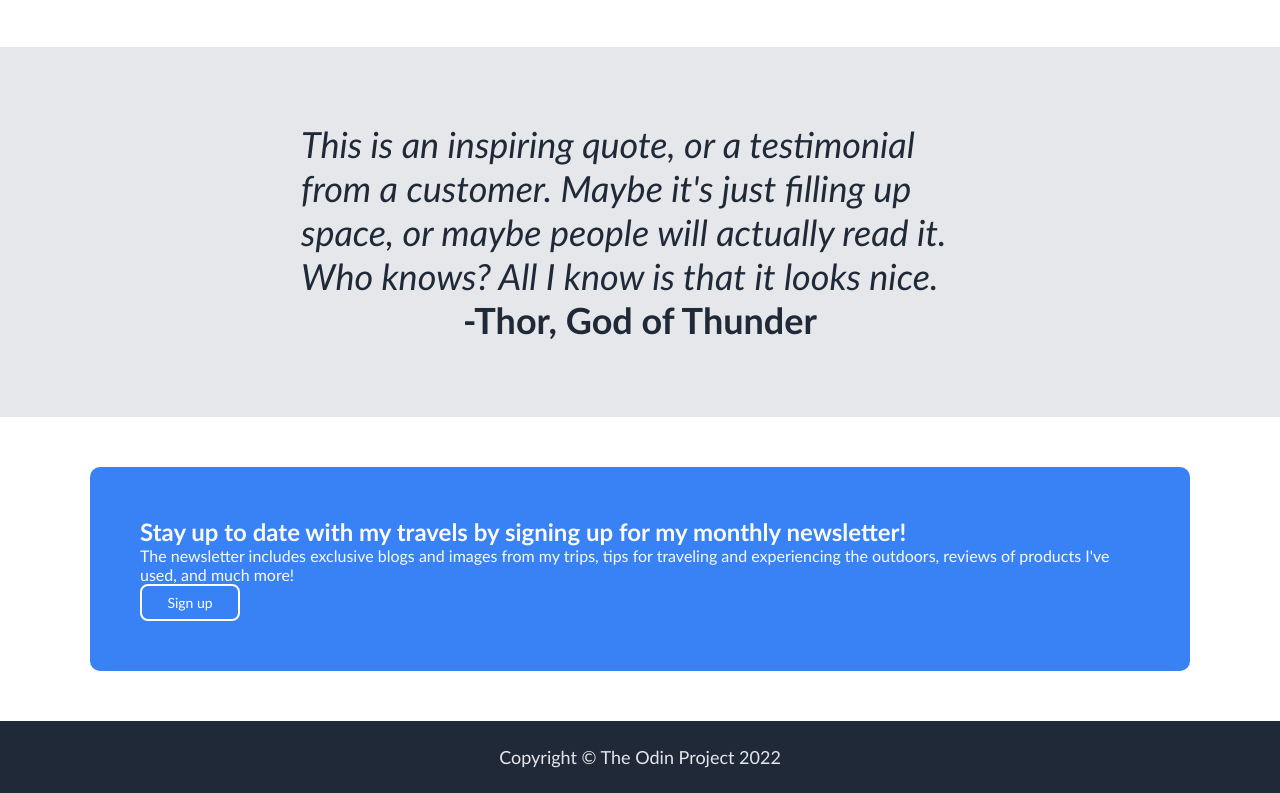
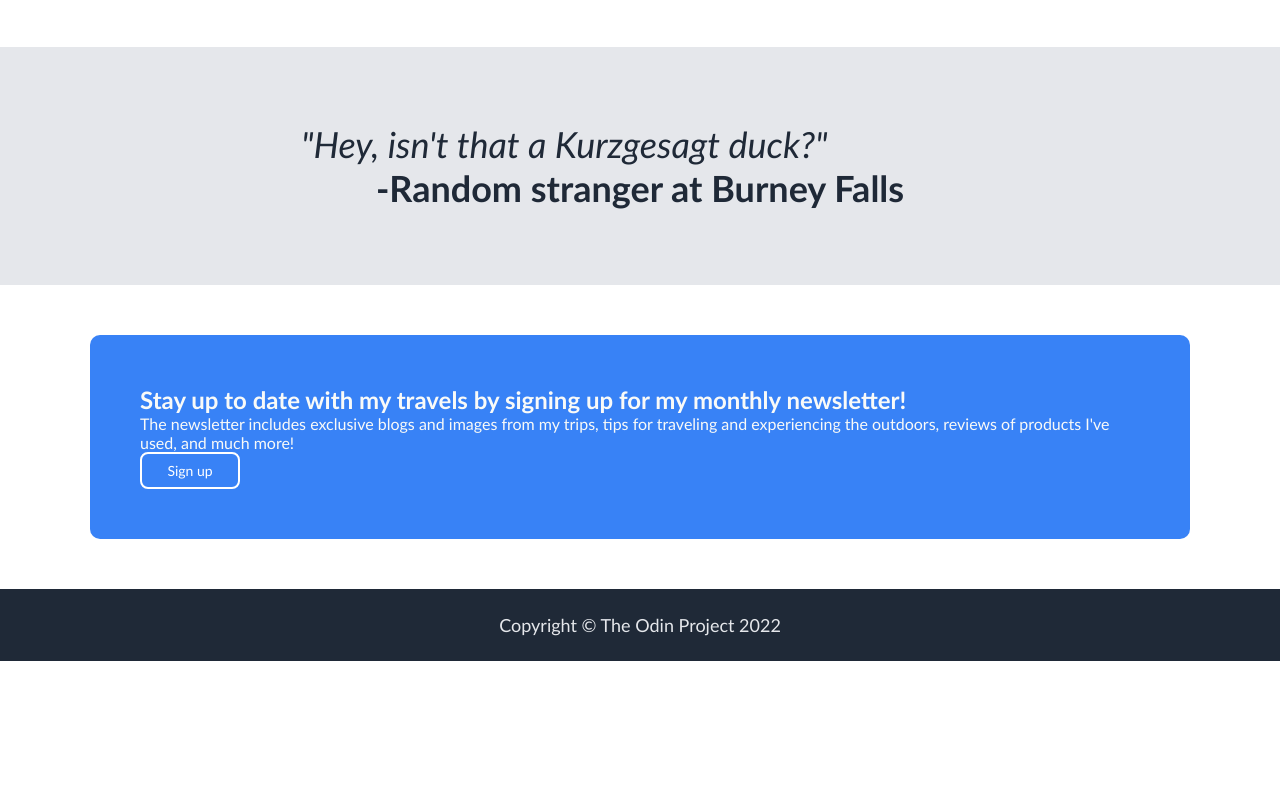
Before and after one commit to tlhuynh16/Landing-Page, a plain HTML site: page index.html in a window 1280 px wide. Shown: the part 837-1630 px from the top of the page. After the commit the page ends 1498 px from the top, so only its background shows below. Drawn offline with Linux system fonts and the light colour scheme.

Commit message:
Replace placeholder text in quote

```diff
--- a/index.html
+++ b/index.html
@@ -57,8 +57,8 @@
     </div>
 
     <div class="section-three">
-        <div class="quote"><i>This is an inspiring quote, or a testimonial from a customer. Maybe it's just filling up space, or maybe people will actually read it. Who knows? All I know is that it looks nice.</i></div>
-        <div><b>-Thor, God of Thunder</b></div>
+        <div class="quote"><i>"Hey, isn't that a Kurzgesagt duck?"</i></div>
+        <div><b>-Random stranger at Burney Falls</b></div>
     </div>
 
     <div class="section-four">
```
